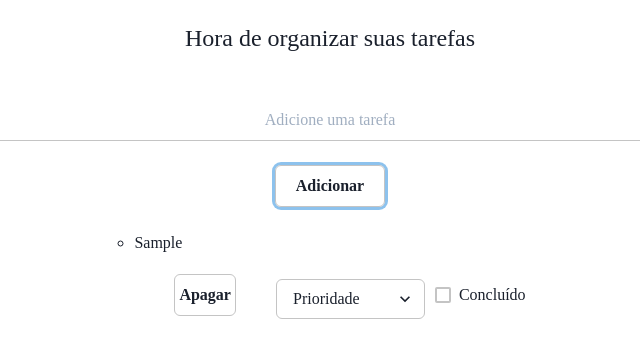
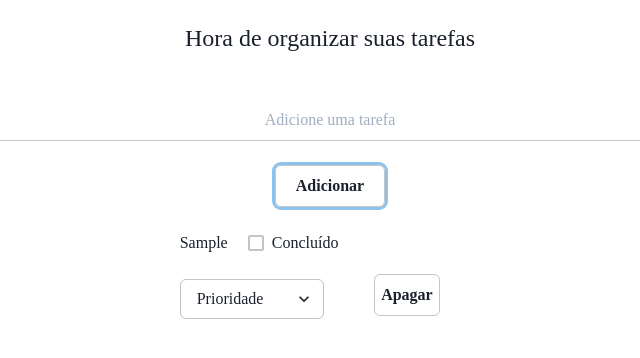
Before and after one commit to c-Tos1wa/To_Do_List, a Next.js app: page /home in a window 1280 px wide. Both pictures are taken after typing "Sample" into the empty fields and a click on the button "Adicionar". Shown: the top 358 px of the page, without its empty margins (310-950 px from the left). Built offline with nearby package versions, Linux system fonts and the light colour scheme.

Commit message:
checkbox

```diff
--- a/pages/home.js
+++ b/pages/home.js
@@ -54,15 +54,20 @@ const index = () => {
       </VStack>
 
       <VStack alignItems='center' spacing='6' marginTop='6'>
-        <Stack direction='row' >
+
           <Wrap>
 
 
-            <ul>
+            <Stack direction='column' >
               {
                 todoList.length >= 1 ? todoList.map((todo, idx) => {
-                  return <li key={idx}>{todo}
+                  return <li key={idx}>{todo}<Checkbox colorSchema='red' ml='5'>Concluído</Checkbox>
                     <WrapItem alignItems='center' justifyContent='space-around'>
+                      <Select mt='6' placeholder="Prioridade" size="md" variant="outline" mb='4' mr='2.5'>
+                        <option value="option1">Alta</option>
+                        <option value="option2">Média</option>
+                        <option value="option3">Grande</option>
+                      </Select>
                       <Button variant='outline' _hover={{
                         bgColor: 'gray.50',
                         color: 'brand.700'
@@ -74,24 +79,19 @@ const index = () => {
                         }}>Apagar</Button>
 
 
-                      <Select mt='6' placeholder="Prioridade" size="md" variant="outline" mb='4' mr='2.5'>
-                        <option value="option1">Alta</option>
-                        <option value="option2">Média</option>
-                        <option value="option3">Grande</option>
-                      </Select>
-                      <Checkbox colorScheme="red">Concluído</Checkbox>
+
                       </WrapItem>
 
                   </li>
 
                 })
-                  : 'Registre uma tarefa'
+                  :  'Registre uma tarefa'
               }
-            </ul>
+            </Stack>
 
 
           </Wrap>
-        </Stack>
+
       </VStack>
 
     </>
```
